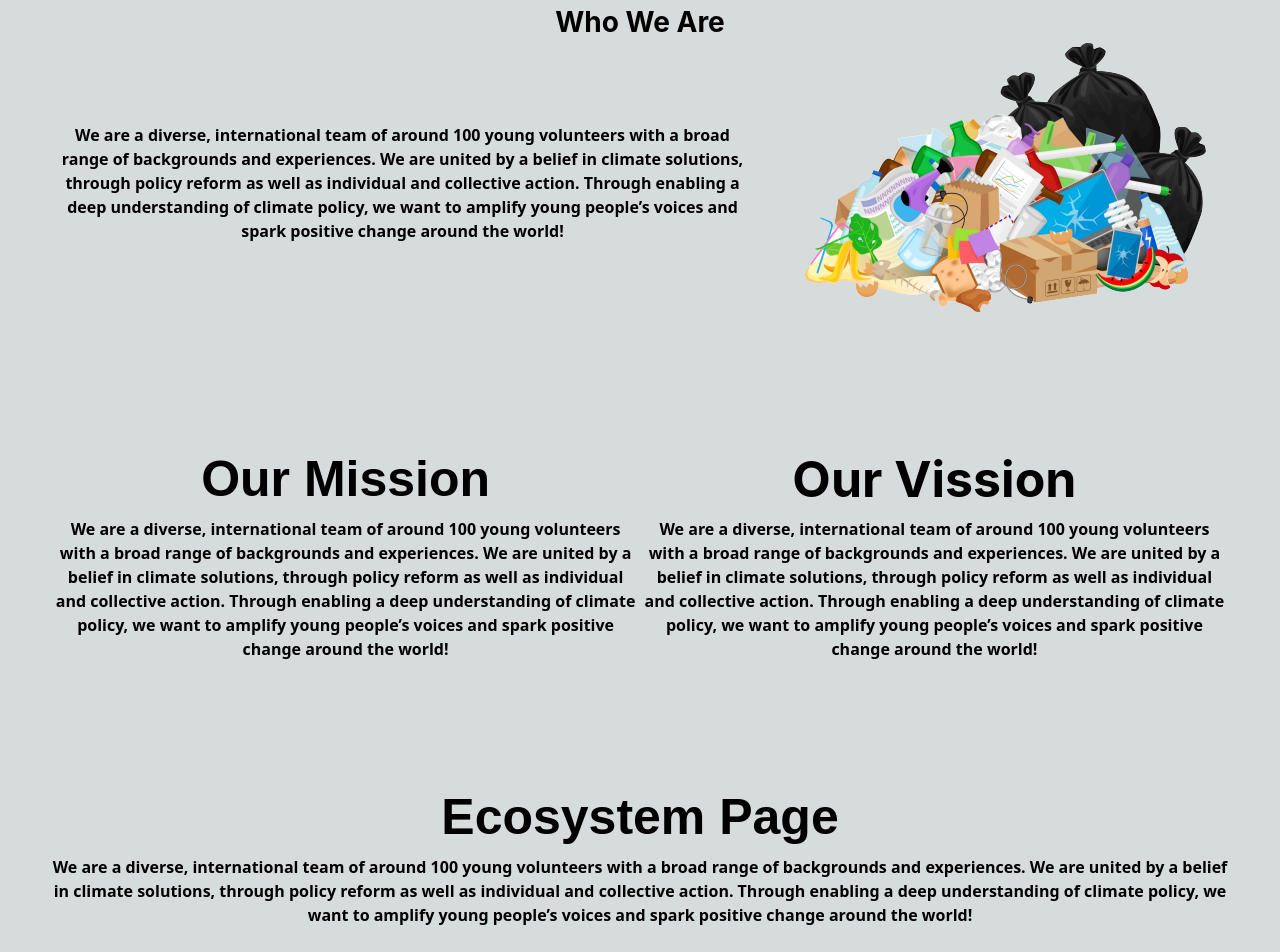
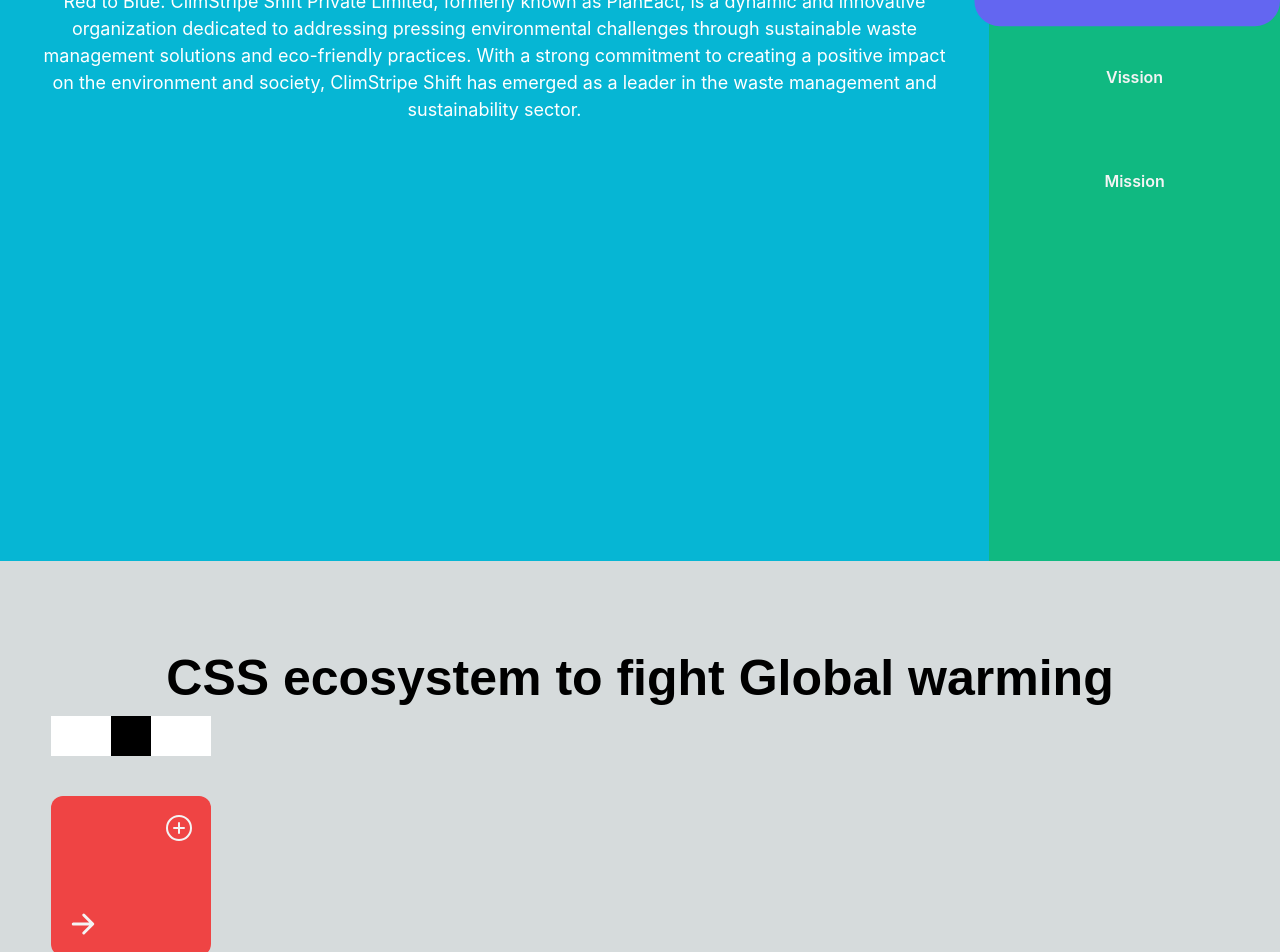
Before and after one commit to PaneruVipin/dd-company-info, a Next.js app: page / in a window 1280 px wide. Shown: the part 1640-2592 px from the top of the page. Built offline with nearby package versions, Linux system fonts and the light colour scheme.

Commit message:
created about tabs

```diff
--- /dev/null
+++ b/src/components/cards/ecosystemCard.js
@@ -0,0 +1,21 @@
+import { IoAddCircleOutline, IoArrowForwardOutline } from "react-icons/io5";
+const EcosystemCard = ({}) => {
+  return (
+    <div className="p-4 mt-20 relative z-0 flex flex-col h-40 w-40 bg-red-500 justify-between rounded-xl">
+      <div className="flex absolute inset-x-0 -top-20 bg-white">
+        <div className="bg-black w-10 h-10 mx-auto"></div>
+      </div>
+      <div className="flex justify-end">
+        <a className=" cursor-pointer ">
+          <IoAddCircleOutline className="w-8 h-8" />
+        </a>
+      </div>
+      <div className="flex">
+        <a className=" cursor-pointer">
+          <IoArrowForwardOutline className="w-8 h-8" />
+        </a>
+      </div>
+    </div>
+  );
+};
+export default EcosystemCard;
--- a/src/components/footer.js
+++ b/src/components/footer.js
@@ -60,7 +60,7 @@ const Footer = () => {
               </p>
               <div className="flex gap-x-1">
                 {socials.map(({ id, icon: Icon, link }) => (
-                  <a className="bg-[#2ac4c8] block hover:bg-[#1c898d] cursor-pointer p-3 rounded-full">
+                  <a key={id} className="bg-[#2ac4c8] block hover:bg-[#1c898d] cursor-pointer p-3 rounded-full">
                     <Icon className="w-6 h-6" />
                   </a>
                 ))}
@@ -93,7 +93,7 @@ const Footer = () => {
             <div className="flex flex-col space-y-3 w-56  ">
               <h3 className="text-xl font-bold text-white">Contacts</h3>
               {contacts.map(({ id, name, link, icon: Icon }) => (
-                <div className="flex w-full items-center gap-x-2 break-words  ">
+                <div key={id} className="flex w-full items-center gap-x-2 break-words  ">
                   <Icon className="w-6 h-6 shrink-0 text-black " />
                   <a
                     className="block w-max break-words underline-animation text-gray-400   hover:text-white "
--- a/src/components/navbar.js
+++ b/src/components/navbar.js
@@ -4,7 +4,7 @@ const Navbar = () => {
   const navs = [
     { id: 1, name: "Introduction", path: "/" },
     { id: 2, name: "About us", path: "#about" },
-    { id: 3, name: "Mission", path: "#mission" },
+    // { id: 3, name: "Mission", path: "#mission" },
     { id: 4, name: "Ecosystem", path: "#ecosystem" },
     { id: 5, name: "Impact", path: "#impact" },
     { id: 6, name: "Team", path: "#team" },
--- a/src/components/scrollingPages/about.js
+++ b/src/components/scrollingPages/about.js
@@ -1,25 +1,50 @@
+import { useState } from "react";
+import Mission from "../tabs/about/mission";
+import Vission from "../tabs/about/vission";
+import WhoWeAre from "../tabs/about/whoWeAre";
 
-const About=()=> {
+const About = () => {
+  const [currentTab, setCurrentTab] = useState({
+    component: WhoWeAre,
+    name: "who",
+    title: "Who We Are",
+  });
+  const tabs = [
+    { component: WhoWeAre, name: "who", title: "Who We Are" },
+    { component: Vission, name: "vission", title: "Vission" },
+    { component: Mission, name: "mission", title: "Mission" },
+  ];
+  const handleTabClick = (e) => {
+    const name = e.target.name;
+    const newTab = tabs.find((t) => t.name == name);
+    setCurrentTab(newTab);
+  };
+  const Component = currentTab.component;
   return (
     <>
-      <div className="text-center ">
-        <h1 className="font-bold text-[28px] text-black">Who We Are</h1>
-        <div className="flex gap-x-6 justify-between items-center">
-        <p className="text-md font-sans font-semibold text-black">
-          We are a diverse, international team of around 100 young volunteers
-          with a broad range of backgrounds and experiences. We are united by a
-          belief in climate solutions, through policy reform as well as
-          individual and collective action. Through enabling a deep
-          understanding of climate policy, we want to amplify young people’s
-          voices and spark positive change around the world!
-        </p>
-        <img className="w-[40%] h-[30%] object-cover" src="kabad_img.png"></img>
+      <div className="text-center h-[80vh] relative flex justify-between bg-cyan-500">
+        <div className="w-full p-10 text-[1.125rem] font-[400] leading-[150%]">
+          <Component />
         </div>
-
+        <div className="w-[30%] bg-emerald-500 ">
+          {tabs.map(({ name, title }) => (
+            <button
+              className={`block  w-full py-10 transition ease-in-out delay-150  hover:-translate-y-1 hover:rounded-2xl hover:scale-105 origin-top-right hover:bg-indigo-500 duration-300 ${
+                currentTab.name == name
+                  ? " rounded-3xl -translate-y-1 bg-indigo-500 scale-105  origin-top-right"
+                  : ""
+              }`}
+              onClick={handleTabClick}
+              key={name}
+              name={name}
+            >
+              {title}
+            </button>
+          ))}
+        </div>
       </div>
     </>
-    //   <section id="mission">this is mission section</section>
   );
-}
+};
 
-export default About
+export default About;
--- a/src/components/scrollingPages/ecosystem.js
+++ b/src/components/scrollingPages/ecosystem.js
@@ -1,14 +1,13 @@
+import EcosystemCard from "../cards/ecosystemCard";
+
 const Ecosystem = () => {
-  return <div className="text-center ">
-  <h1 className="font-bold text-[50px] font-family-1 text-black">Ecosystem Page</h1>
-  <p className="text-md font-sans font-semibold text-black ">
-    We are a diverse, international team of around 100 young volunteers
-    with a broad range of backgrounds and experiences. We are united by a
-    belief in climate solutions, through policy reform as well as
-    individual and collective action. Through enabling a deep
-    understanding of climate policy, we want to amplify young people’s
-    voices and spark positive change around the world!
-  </p>
-</div>
+  return (
+    <div className="text-center ">
+      <h1 className="font-bold text-[50px] font-family-1 text-black">
+      CSS ecosystem to fight Global warming
+      </h1>
+      <EcosystemCard />
+    </div>
+  );
 };
 export default Ecosystem;
--- a/src/components/scrollingPages/mission.js
+++ /dev/null
@@ -1,31 +0,0 @@
-const Mission = () => {
-  return (
-    <div className="text-center  text-black">
-      <div className="grid grid-cols-2">
-        <div>
-          <h1 className="font-bold font-family-1 text-[50px] text-black">Our Mission</h1>
-          <p className="text-md font-sans font-semibold ">
-            We are a diverse, international team of around 100 young volunteers
-            with a broad range of backgrounds and experiences. We are united by
-            a belief in climate solutions, through policy reform as well as
-            individual and collective action. Through enabling a deep
-            understanding of climate policy, we want to amplify young people’s
-            voices and spark positive change around the world!
-          </p>
-        </div>
-        <div>
-          <h1 className="font-bold text-[50px] text-black">Our Vission</h1>
-          <p className="text-md font-sans font-semibold ">
-            We are a diverse, international team of around 100 young volunteers
-            with a broad range of backgrounds and experiences. We are united by
-            a belief in climate solutions, through policy reform as well as
-            individual and collective action. Through enabling a deep
-            understanding of climate policy, we want to amplify young people’s
-            voices and spark positive change around the world!
-          </p>
-        </div>
-      </div>
-    </div>
-  );
-};
-export default Mission;
--- /dev/null
+++ b/src/components/tabs/about/mission.js
@@ -0,0 +1,15 @@
+const Mission = () => {
+  return (
+    <div className=" space-y-6">
+      <h3 className=" text-black  font-[700] leading-[105%]">Our Mission</h3>
+      <p className=" text-white">
+        ClimStripe Shift is on a mission to create a sustainable future where
+        waste is viewed as a valuable resource rather than a burden. We aim to
+        inspire individuals and organizations to adopt eco-friendly practices,
+        conserve resources, and take responsibility for their environmental
+        impact.
+      </p>
+    </div>
+  );
+};
+export default Mission;
--- /dev/null
+++ b/src/components/tabs/about/vission.js
@@ -0,0 +1,13 @@
+const Vission = () => {
+  return (
+    <div className=" space-y-6">
+      <h3 className=" text-black  font-[700] leading-[105%]">Our Vission</h3>
+      <p className=" text-white">
+        Our vision is to transition climate stripes from red to green by
+        promoting ecofriendly practices, reducing waste, and fostering
+        environmental awareness.
+      </p>
+    </div>
+  );
+};
+export default Vission;
--- /dev/null
+++ b/src/components/tabs/about/whoWeAre.js
@@ -0,0 +1,17 @@
+const WhoWeAre = () => {
+  return (
+    <>
+      <p className=" text-white ">
+        ClimStripe Shift name comes from Climate Stripe Shift. Where we aim to
+        shift back the climate stripes from Red to Blue. ClimStripe Shift
+        Private Limited, formerly known as PlanEact, is a dynamic and innovative
+        organization dedicated to addressing pressing environmental challenges
+        through sustainable waste management solutions and eco-friendly
+        practices. With a strong commitment to creating a positive impact on the
+        environment and society, ClimStripe Shift has emerged as a leader in the
+        waste management and sustainability sector.
+      </p>
+    </>
+  );
+};
+export default WhoWeAre;
--- a/src/pages/index.js
+++ b/src/pages/index.js
@@ -4,7 +4,6 @@ import Ecosystem from "@/components/scrollingPages/ecosystem";
 import Impact from "@/components/scrollingPages/impact";
 import Introduction from "@/components/scrollingPages/introduction";
 import InvestorInfo from "@/components/scrollingPages/investorInfo";
-import Mission from "@/components/scrollingPages/mission";
 import Team from "@/components/scrollingPages/team";
 
 export default function Home() {
@@ -13,12 +12,9 @@ export default function Home() {
       <section id="introduction">
         <Introduction />
       </section>
-      <div className="min-h-screen ">
-        <section id="about" className="pt-20 py-[3%] px-[4%]">
+      <div className="">
+        <section id="about" >
           <About />
-        </section>
-        <section id="mission" className="pt-20 py-[3%] px-[4%]">
-          <Mission />
         </section>
         <section id="ecosystem" className="pt-20 py-[3%] px-[4%]">
           <Ecosystem />
```
Also changed, not shown: src/components/cards/memberCard.js (+4 -5 lines).
